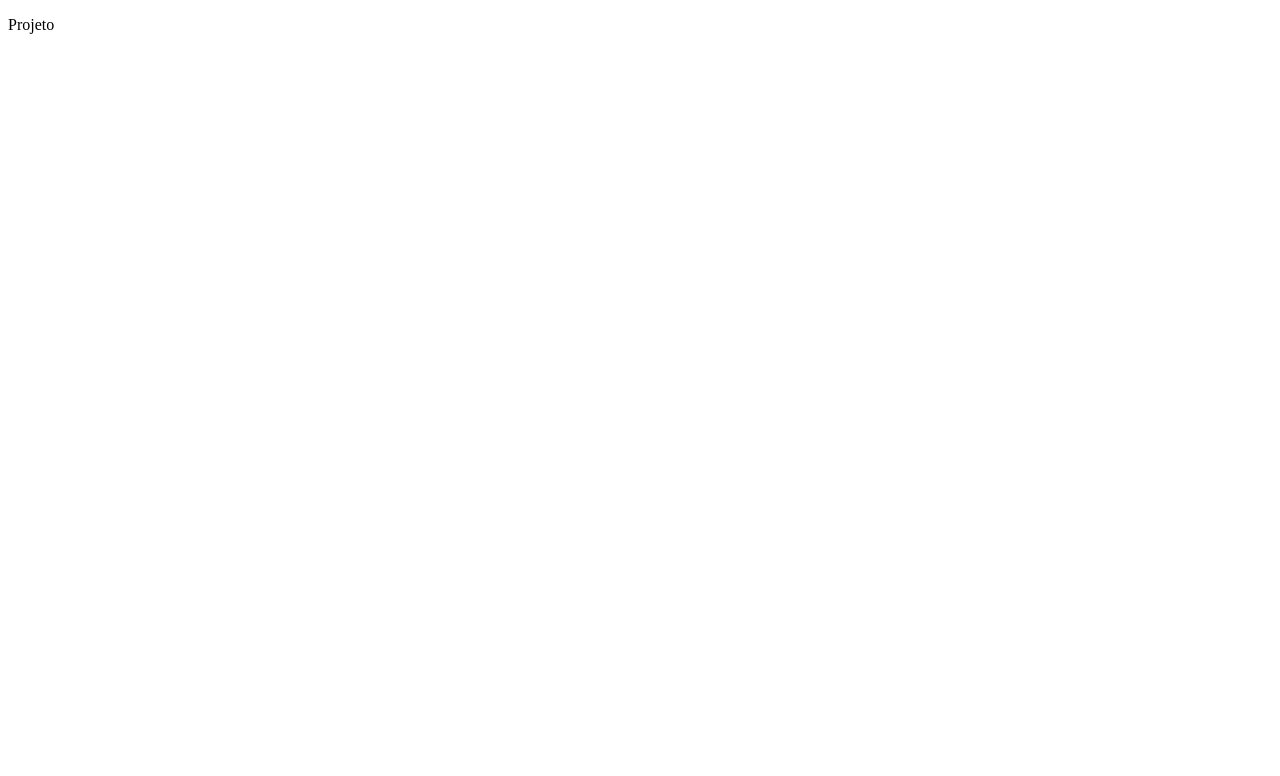
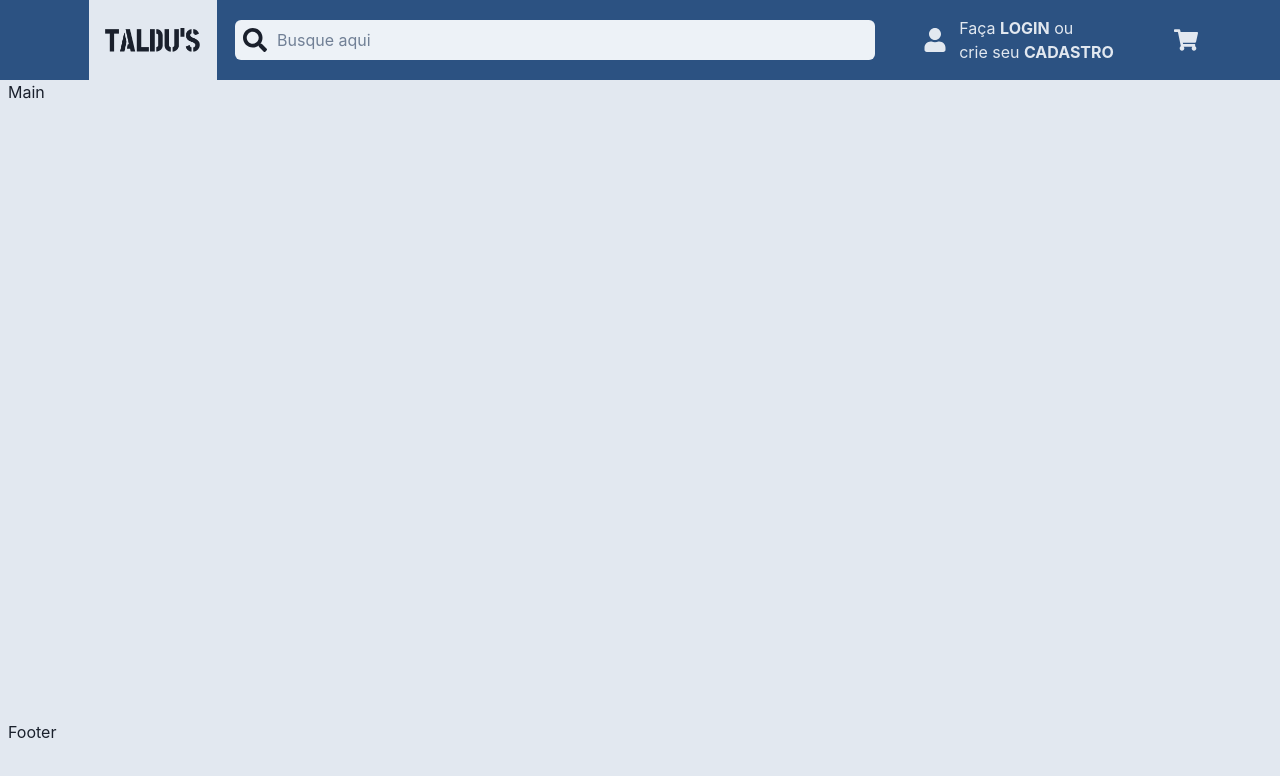
Before and after one commit to Pegorara/Projeto-Residencia-Front, a React (Create React App) app: page / in a window 1280 px wide. Shown: the top 776 px of the page. Built offline with nearby package versions, Linux system fonts and the light colour scheme.

Commit message:
Rotas e espaçamentos criados Header criado Bibliotecas adicionadas

```diff
--- a/src/App.js
+++ b/src/App.js
@@ -1,8 +1,22 @@
+import React, { Component, Suspense } from "react";
+import { HashRouter, Route, Routes } from "react-router-dom";
+import { ChakraProvider } from "@chakra-ui/react";
+import { Spinner } from "@chakra-ui/react";
+import { DefaultLayout } from "./layout/DefaultLayout";
+
+const loading = <Spinner />;
+
 function App() {
   return (
-    <div className="App">
-      <p>Projeto</p>
-    </div>
+    <ChakraProvider>
+      <HashRouter>
+        <Suspense fallback={loading}>
+          <Routes>
+            <Route path="*" name="home" element={<DefaultLayout />} />
+          </Routes>
+        </Suspense>
+      </HashRouter>
+    </ChakraProvider>
   );
 }
 
--- /dev/null
+++ b/src/layout/DefaultLayout.jsx
@@ -0,0 +1,28 @@
+import React from "react";
+import { Grid, GridItem } from "@chakra-ui/react";
+
+import { AppHeader } from "./header/AppHeader";
+
+export function DefaultLayout() {
+  return (
+    <>
+      <Grid
+        h="calc(100vh)"
+        templateAreas={`"header header"
+                              "main main"
+                              "footer footer"`}
+        gridTemplateRows={"10vh 1fr 10vh"}
+      >
+        <GridItem area={"header"}>
+          <AppHeader />
+        </GridItem>
+        <GridItem pl="2" bg="gray.200" area={"main"}>
+          Main
+        </GridItem>
+        <GridItem pl="2" bg="gray.200" area={"footer"}>
+          Footer
+        </GridItem>
+      </Grid>
+    </>
+  );
+}
--- /dev/null
+++ b/src/layout/header/AppHeader.jsx
@@ -0,0 +1,70 @@
+import {
+  Box,
+  Container,
+  Image,
+  Input,
+  InputGroup,
+  InputLeftElement,
+  Icon,
+  Text,
+  IconButton,
+} from "@chakra-ui/react";
+
+import { FaUser, FaSearch, FaShoppingCart } from "react-icons/fa";
+
+import Logo from "../../assets/images/logo.png";
+
+export function AppHeader() {
+  return (
+    <Box
+      bg={"blue.700"}
+      h="10vh"
+      display="flex"
+      alignItems={"center"}
+      pl={70}
+      pr={70}
+    >
+      <Container
+        maxW={"10vw"}
+        h="10vh"
+        bg={"gray.200"}
+        centerContent
+        justifyContent={"center"}
+      >
+        <Image src={Logo} />
+      </Container>
+      <InputGroup size="md" alignSelf={"center"} maxW={"50vw"}>
+        <InputLeftElement
+          pointerEvents="none"
+          children={<Icon as={FaSearch} boxSize={6} />}
+        />
+        <Input placeholder="Busque aqui" variant={"filled"} />
+      </InputGroup>
+      <Container
+        display="flex"
+        justifyContent={"center"}
+        alignItems={"center"}
+        maxH={50}
+        maxW={250}
+        gap={3}
+      >
+        <Icon as={FaUser} color={"gray.200"} boxSize={6} />
+        <div>
+          <Text color={"gray.200"}>
+            Faça <b>LOGIN</b> ou <br />
+            crie seu <b>CADASTRO</b>
+          </Text>
+        </div>
+      </Container>
+      <IconButton
+        borderRadius={50}
+        size="lg"
+        aria-label="Search database"
+        variant="unstyled"
+        display="flex"
+        justifyContent={"center"}
+        icon={<Icon as={FaShoppingCart} color={"gray.200"} boxSize={6} />}
+      />
+    </Box>
+  );
+}
```
Also changed, not shown: package.json (+11 -0 lines), src/assets/images/logo.png (added), 1 other file (tests, documents, lock files or other folders).
